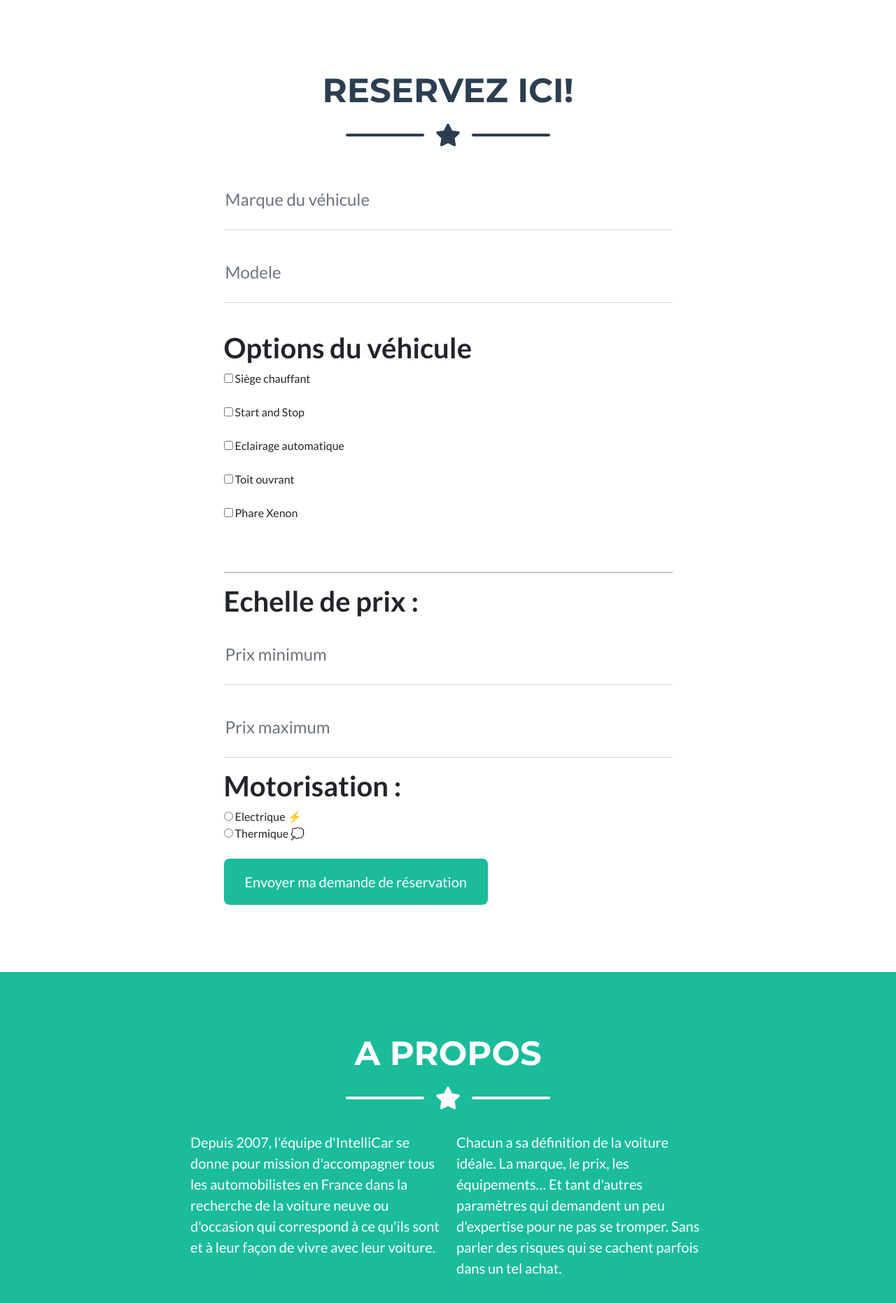
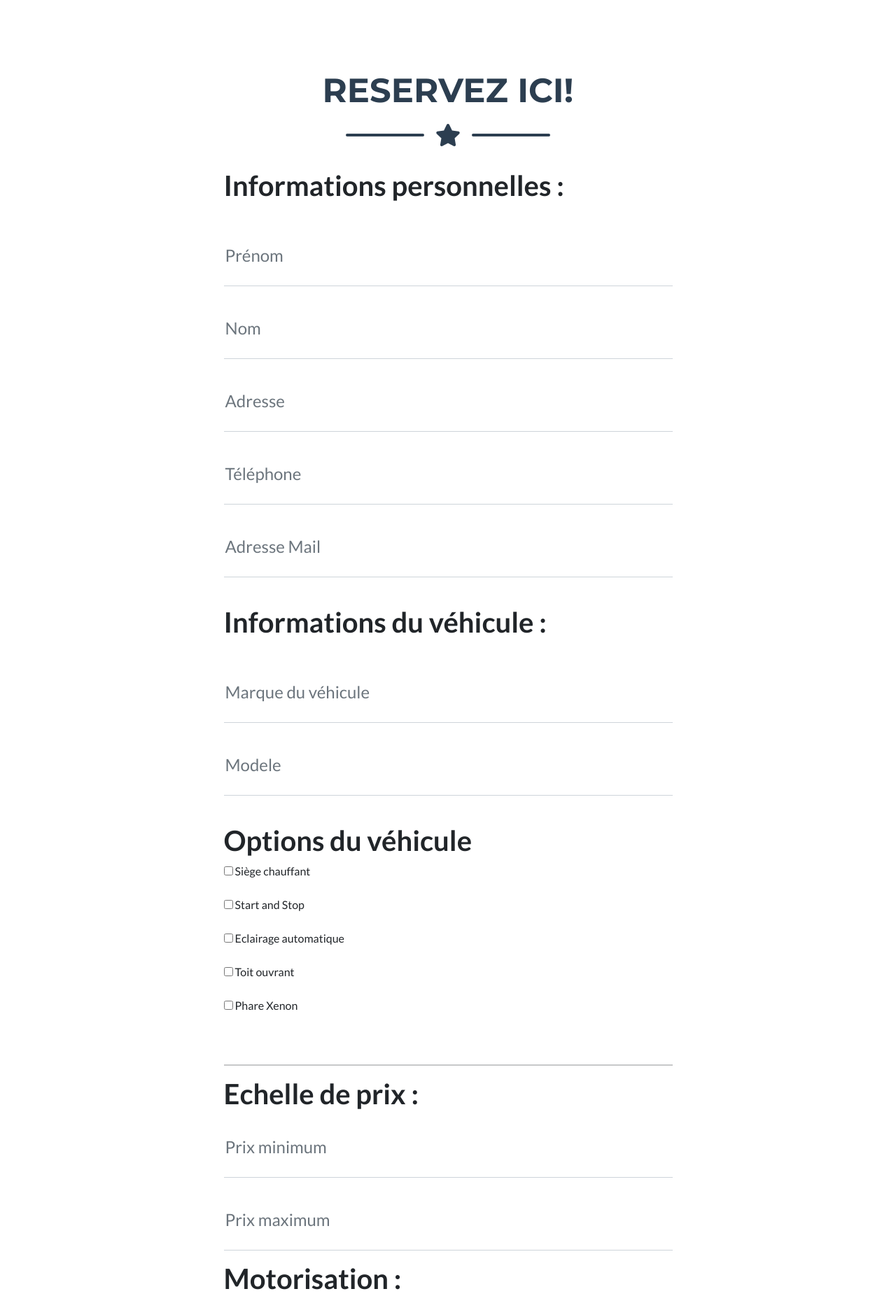
Before and after one commit to Charles26code/IntelliCar, a PHP site: page / in a window 1280 px wide. Shown: the part 2109-3971 px from the top of the page at 70% size. Run offline with PHP 8.4, Linux system fonts and the light colour scheme; some libraries are stand-ins or nearby versions.

Commit message:
Add formulaire

```diff
--- a/www/index.php
+++ b/www/index.php
@@ -212,10 +212,8 @@
                                 </div>
                             </div>
                         </div>
-
                     </div>
                         <!--/.Third slide-->
-
                         </div>
                         <!--/.Slides-->
                     </div>
@@ -238,6 +236,39 @@
                 <div class="row justify-content-center">
                     <div class="col-lg-8 col-xl-7">
                         <form id="contactForm" data-sb-form-api-token="API_TOKEN">
+                        <h1 style="font-family:var(--bs-body-font-family);">Informations personnelles :</h1><br>
+                            <!-- Nom, prénom adresse tel mail-->
+                            <!-- Prénom input-->
+                            <div class="form-floating mb-3">
+                                <input class="form-control" id="name" type="text" placeholder="Jean" data-sb-validations="required" />
+                                <label for="name">Prénom</label>
+                                <div class="invalid-feedback" data-sb-feedback="name:required">Prénom requis.</div>
+                            </div>
+                            <!-- Nom input-->
+                            <div class="form-floating mb-3">
+                                <input class="form-control" id="name" type="text" placeholder="Pierre" data-sb-validations="required" />
+                                <label for="name">Nom</label>
+                                <div class="invalid-feedback" data-sb-feedback="name:required">Nom requis.</div>
+                            </div>
+                            <!-- Adresse input-->
+                            <div class="form-floating mb-3">
+                                <input class="form-control" id="name" type="text" placeholder="2 rue de l'artichau" data-sb-validations="required" />
+                                <label for="name">Adresse</label>
+                                <div class="invalid-feedback" data-sb-feedback="name:required">Adresse requise.</div>
+                            </div>
+                            <!-- Téléphone input-->
+                            <div class="form-floating mb-3">
+                                <input class="form-control" id="name" type="tel" placeholder="0665981546" data-sb-validations="required" />
+                                <label for="name">Téléphone</label>
+                                <div class="invalid-feedback" data-sb-feedback="name:required">Numéro de téléphone requis.</div>
+                            </div>
+                            <!-- Mail input-->
+                            <div class="form-floating mb-3">
+                                <input class="form-control" id="name" type="email" placeholder="pierre@exemple.com" data-sb-validations="required" />
+                                <label for="name">Adresse Mail</label>
+                                <div class="invalid-feedback" data-sb-feedback="name:required">Adresse Mail requise.</div><br>
+                            </div>
+                            <h1 style="font-family:var(--bs-body-font-family);">Informations du véhicule :</h1><br>
                             <!-- Marque input-->
                             <div class="form-floating mb-3">
                                 <input class="form-control" id="name" type="text" placeholder="Peugeot" data-sb-validations="required" />
```
Lines whose indentation alone changed are shown as unchanged.
